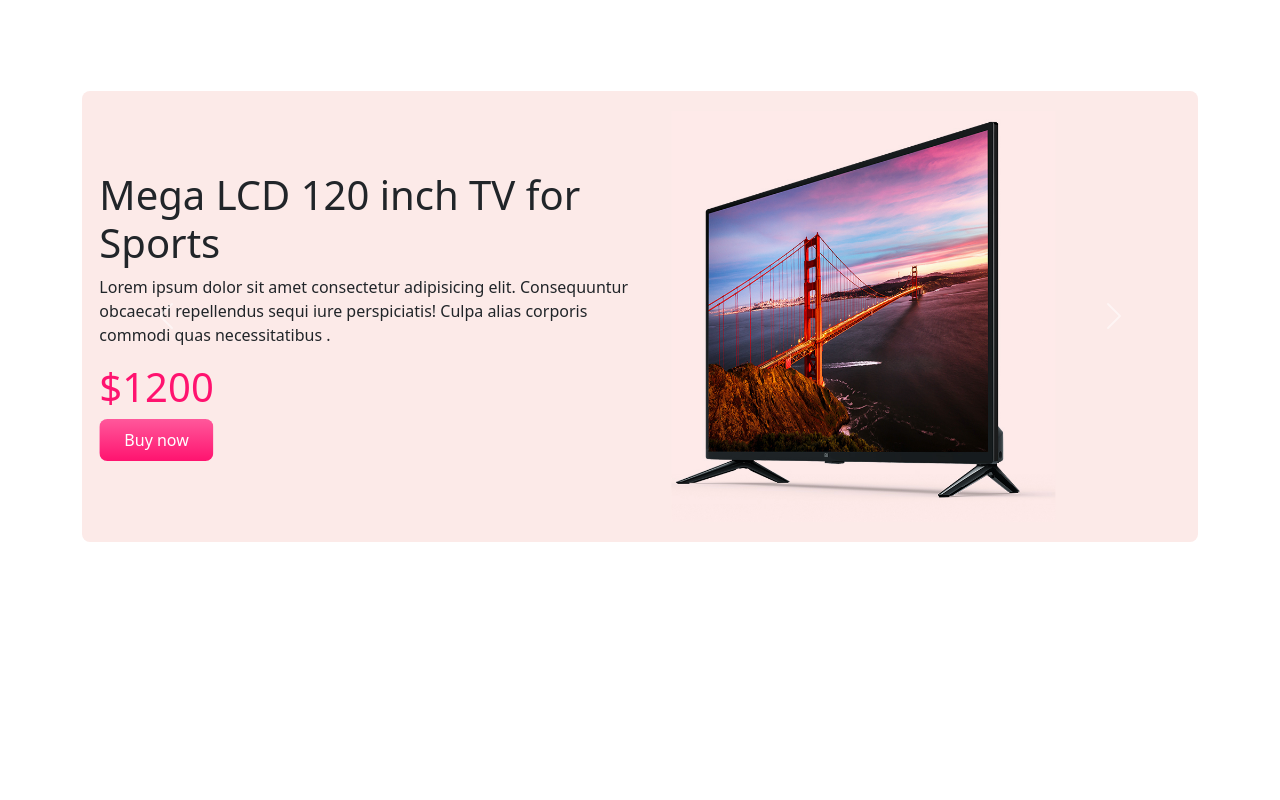
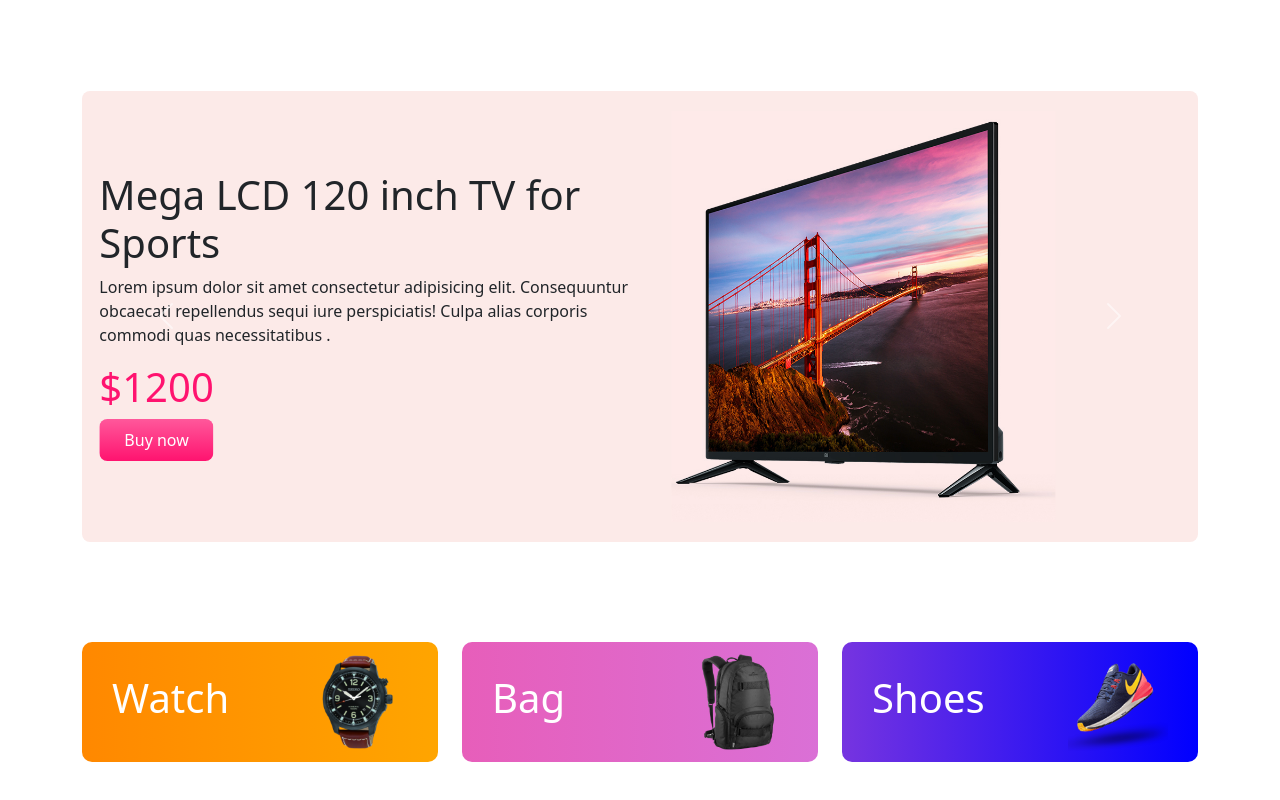
Before and after one commit to arafatsarker713/Bootstrap1st-website, a plain HTML site: page index.html in a window 1280 px wide. Shown: the part 66-866 px from the top of the page. Before the commit the page ends 800 px from the top, so only its background shows below. Drawn offline with nearby package versions, Linux system fonts and the light colour scheme.

Commit message:
third section complete

```diff
--- a/index.html
+++ b/index.html
@@ -99,6 +99,32 @@
 </div>
 
 
+<!-- ////////////////////////Cetagories////////////////////////// -->
+
+<div class="container categories">
+    <div class="row">
+        <div class="col-md-4">
+            <div class="cat1 d-flex align-items-center justify-content-between">
+                <h1>Watch</h1>
+                <img src="categories/watch.png" alt="">
+            </div>
+        </div>
+        <div class="col-md-4">
+            <div class="cat2 d-flex align-items-center justify-content-between">
+                <h1>Bag</h1>
+                <img src="categories/bag.png" alt="">
+            </div>
+        </div>
+        <div class="col-md-4">
+            <div class="cat3 d-flex align-items-center justify-content-between">
+               <h1>Shoes</h1>
+               <img src="categories/shoes.png" alt="">
+            </div>
+        </div>
+    </div>
+</div>
+
+
 <script src="https://cdn.jsdelivr.net/npm/@popperjs/core@2.9.2/dist/umd/popper.min.js" integrity="sha384-IQsoLXl5PILFhosVNubq5LC7Qb9DXgDA9i+tQ8Zj3iwWAwPtgFTxbJ8NT4GN1R8p" crossorigin="anonymous"></script>
 <script src="https://cdn.jsdelivr.net/npm/bootstrap@5.0.2/dist/js/bootstrap.min.js" integrity="sha384-cVKIPhGWiC2Al4u+LWgxfKTRIcfu0JTxR+EQDz/bgldoEyl4H0zUF0QKbrJ0EcQF" crossorigin="anonymous"></script>
 
--- a/style.css
+++ b/style.css
@@ -27,3 +27,33 @@
     border: none;
     cursor: pointer;
 }
+.cat1
+{
+    background-image: linear-gradient(to left, orange 0%, rgb(255, 136, 0) 100%);
+    padding: 10px 30px;
+    border-radius: 10px;
+    margin-bottom: 10px;
+}
+.cat2
+{
+    background-image: linear-gradient(to left, orchid 0%, rgb(231, 94, 186) 100%);
+    padding: 10px 30px;
+    border-radius: 10px;
+    margin-bottom: 10px;
+}
+.cat3
+{
+    background-image: linear-gradient(to left, blue 0%, rgb(118, 52, 224) 100%);
+    padding: 10px 30px;
+    border-radius: 10px;
+    margin-bottom: 10px;
+}
+.cat1 , .cat2 , .cat3 h1
+{
+    color:#fff;
+}
+
+.categories img
+{
+  width:100px;
+}
```
